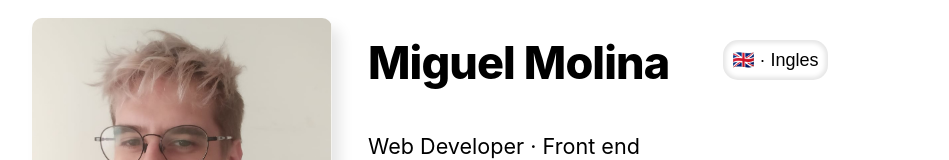
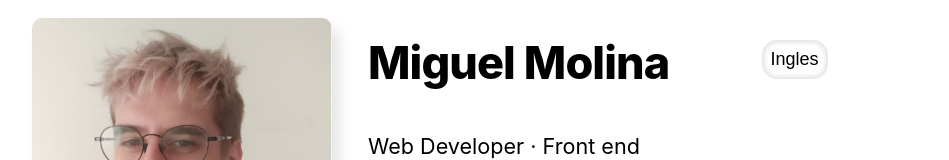
Before and after one commit to MigueM/cv, a Next.js app: page / in a window 1280 px wide. Shown: the top 160 px of the page, without its empty margins (158-1107 px from the left). Built offline with nearby package versions, Linux system fonts and the light colour scheme.

Commit message:
Update index.js take out emojis

```diff
--- a/pages/index.js
+++ b/pages/index.js
@@ -15,11 +15,11 @@ import { useState } from "react";
 const LangButton = ({ setLang, lang }) => {
   return lang == "en" ? (
     <button onClick={() => setLang("es")} className={utilStyles.langButton}>
-      🇪🇸 · Español
+      Español
     </button>
   ) : (
     <button onClick={() => setLang("en")} className={utilStyles.langButton}>
-      🇬🇧 · Ingles
+      Ingles
     </button>
   );
 };
```
